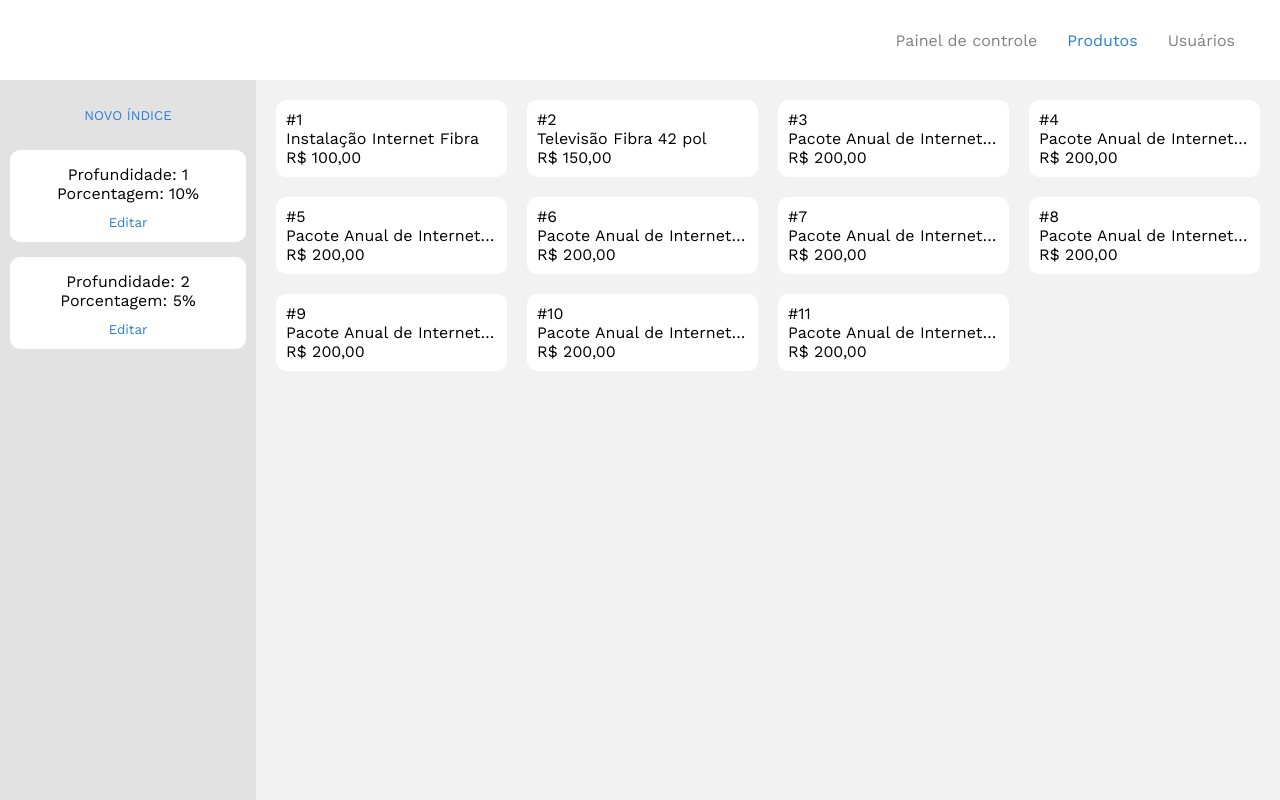
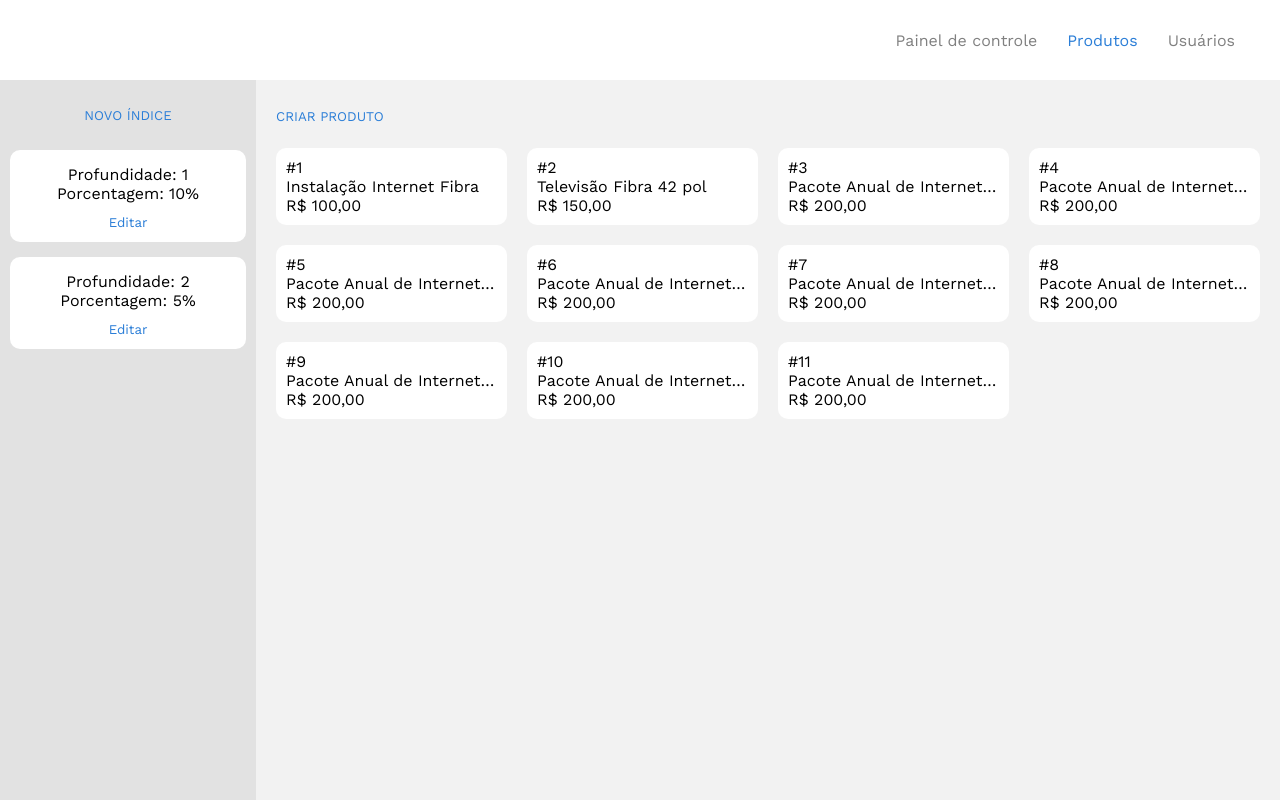
Before and after one commit to Gabrielhvcardoso/fibra-indico-web, a React (Create React App) app: page /products in a window 1280 px wide. Built offline with nearby package versions, Linux system fonts and the light colour scheme.

Commit message:
Product create and update

```diff
--- a/src/pages/Products/components/Visualization/components/ProductModal/index.tsx
+++ b/src/pages/Products/components/Visualization/components/ProductModal/index.tsx
@@ -1,19 +1,57 @@
 import { AnimatePresence } from 'framer-motion';
-import React, { useContext } from 'react';
+import React, { useContext, useEffect, useState } from 'react';
 import Backdrop from '../../../../../../components/Backdrop';
-import { Container } from './styles';
+import { Button, Container, TextInput, Title } from './styles';
+
+import { Product } from '../../../../../../models/Product';
 
 import VisualizationContext from '../../context';
 
+import { currencyFormat } from '../../../../../../utils';
+
 const ProductModal: React.FC = () => {
-  const { selected, setSelected } = useContext(VisualizationContext);
+  const { isCreating, selected, setIsCreating, setSelected } = useContext(VisualizationContext);
+  const [current, setCurrent] = useState<null | Product>(null);
+
+  useEffect(() => {
+    if (selected) setCurrent(selected);
+    else if (isCreating) setCurrent({} as Product);
+    else setCurrent(null);
+  }, [isCreating, selected]);
+
+  const onDismiss = () => {
+    setSelected(null);
+    setIsCreating(false);
+  };
 
   return (
     <AnimatePresence>
       {
-        selected && (
-          <Backdrop onMouseDown={() => setSelected(null)}>
-            <Container /* layoutId={selected.productId.toString()} */ />
+        current && (
+          <Backdrop onMouseDown={onDismiss}>
+            <Container /* layoutId={selected.productId.toString()} */ >
+              <Title>
+                { current.productId ? 'Editar produto' : 'Criar produto' }
+              </Title>
+
+              <TextInput
+                type="text"
+                onChange={(e) => setCurrent({ ...current, title: e.target.value })}
+                placeholder="Título do produto"
+                value={current.title}
+              />
+              <TextInput
+                mini
+                type="text"
+                onChange={(e) => {
+                  const currencyFormatted = parseFloat(currencyFormat(e.target.value, true).substring(3).replace('.', '').replace(',', '.'));
+                  setCurrent({ ...current, commission: currencyFormatted });
+                }}
+                placeholder="Valor da comissão"
+                value={currencyFormat(current.commission, true)}
+              />
+              <Button>{ current.productId ? 'Salvar alterações' : 'Salvar produto' }</Button>
+            </Container>
           </Backdrop>
         )
       }
--- a/src/pages/Products/components/Visualization/components/ProductModal/styles.ts
+++ b/src/pages/Products/components/Visualization/components/ProductModal/styles.ts
@@ -2,14 +2,49 @@ import { motion } from 'framer-motion';
 import styled from 'styled-components';
 
 export const Container = styled(motion.div).attrs({
+  onMouseDown: e => e.stopPropagation(),
   initial: { translateY: -50, opacity: 0 },
   animate: { translateY: 0, opacity: 1 },
   exit: { translateY: 50, opacity: 0 }
 })`
   background-color: white;
   box-sizing: border-box;
+  display: flex;
+  flex-direction: column;
   padding: 20px;
+`;
 
-  height: 400px;
-  width: 600px;
+export const Title = styled.p`
+  font-size: 18px;
 `;
+
+interface TextInputProps {
+  mini?: boolean
+}
+
+export const TextInput = styled.input<TextInputProps>`
+  background-color: #f2f2f2;
+  border: none;
+  border-radius: 4px;
+  box-sizing: border-box;
+  font-size: 16px;
+  height: 50px;
+  margin-bottom: 20px;
+  padding: 0px 10px;
+  width: ${props => props.mini ? '200px' : '550px'};
+`;
+
+export const Button = styled.button`
+  background-color: #00000011;
+  color: #000000;
+  cursor: pointer;
+  border: none;
+  font-weight: 500;
+  height: 50px;
+  text-transform: uppercase;
+  transition: .2s;
+
+  &:hover {
+    background-color: #00000022;
+  }
+`;
--- a/src/pages/Products/components/Visualization/context.tsx
+++ b/src/pages/Products/components/Visualization/context.tsx
@@ -4,7 +4,9 @@ import { Product } from '../../../../models/Product';
 type PossibleProduct = null | Product;
 
 interface VisualizationContextProps {
+  isCreating: boolean,
   selected: PossibleProduct,
+  setIsCreating: (arg: boolean) => void,
   setSelected: (arg: PossibleProduct) => void
 }
 
@@ -12,9 +14,10 @@ const VisualizationContext = createContext<VisualizationContextProps>({} as Visu
 
 export const VisualizationContextProvider: React.FC = ({ children }) => {
   const [selected, setSelected] = useState<PossibleProduct>(null);
+  const [isCreating, setIsCreating] = useState<boolean>(false);
 
   return (
-    <VisualizationContext.Provider value={{ selected, setSelected }}>
+    <VisualizationContext.Provider value={{ selected, setSelected, isCreating, setIsCreating }}>
       { children }
     </VisualizationContext.Provider>
   );
--- a/src/pages/Products/components/Visualization/index.tsx
+++ b/src/pages/Products/components/Visualization/index.tsx
@@ -1,11 +1,11 @@
 import React, { useContext } from 'react';
-import { Container } from './styles';
+import { Button, Container } from './styles';
 
 import ProductItem from './components/ProductItem';
 import ProductModal from './components/ProductModal';
 
 import DataContext from '../../../../context/data';
-import { VisualizationContextProvider } from './context';
+import VisualizationContext, { VisualizationContextProvider } from './context';
 import { AnimateSharedLayout } from 'framer-motion';
 
 const Visualization: React.FC = () => {
@@ -14,8 +14,19 @@ const Visualization: React.FC = () => {
   return (
     <AnimateSharedLayout type="crossfade">
       <VisualizationContextProvider>
+        <ProductModal />
+
         <Container>
-          <ProductModal />
+
+          <div style={{ margin: '7px 10px' }}>
+            <VisualizationContext.Consumer>
+              {
+                ({ setIsCreating }) => (
+                  <Button onClick={() => setIsCreating(true)}>Criar produto</Button>
+                )
+              }
+            </VisualizationContext.Consumer>
+          </div>
 
           {
             products.map((item) => (
--- a/src/pages/Products/components/Visualization/styles.ts
+++ b/src/pages/Products/components/Visualization/styles.ts
@@ -4,3 +4,14 @@ export const Container = styled.section`
   flex: 1;
   padding: 10px;
 `;
+
+export const Button = styled.button`
+  align-self: stretch;
+  background-color: transparent;
+  border: none;
+  color: #2b7ed7;
+  cursor: pointer;
+  margin-top: 5px;
+  padding: 7px 0px;
+  text-transform: uppercase;
+`;
```
Also changed, not shown: 1 other file (tests, documents, lock files or other folders).
